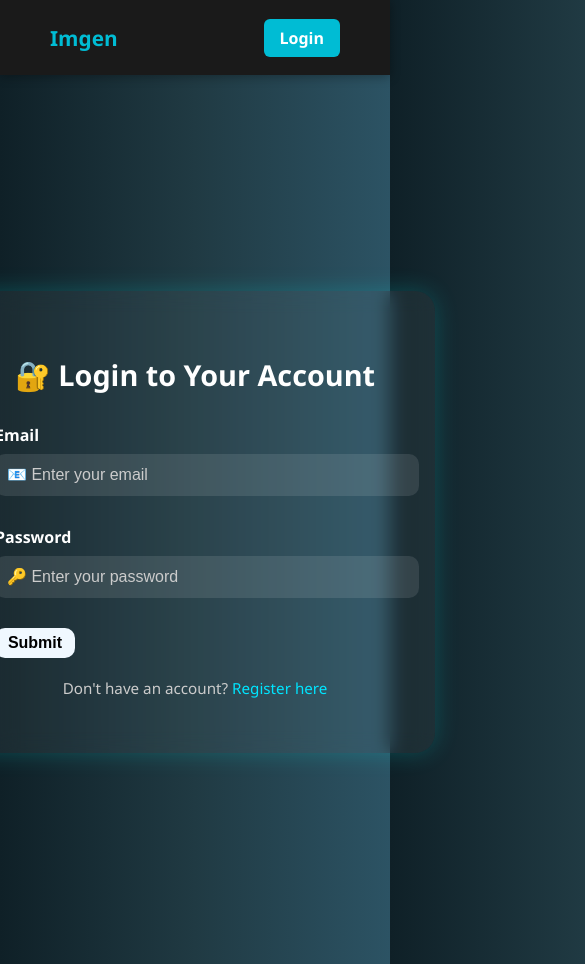
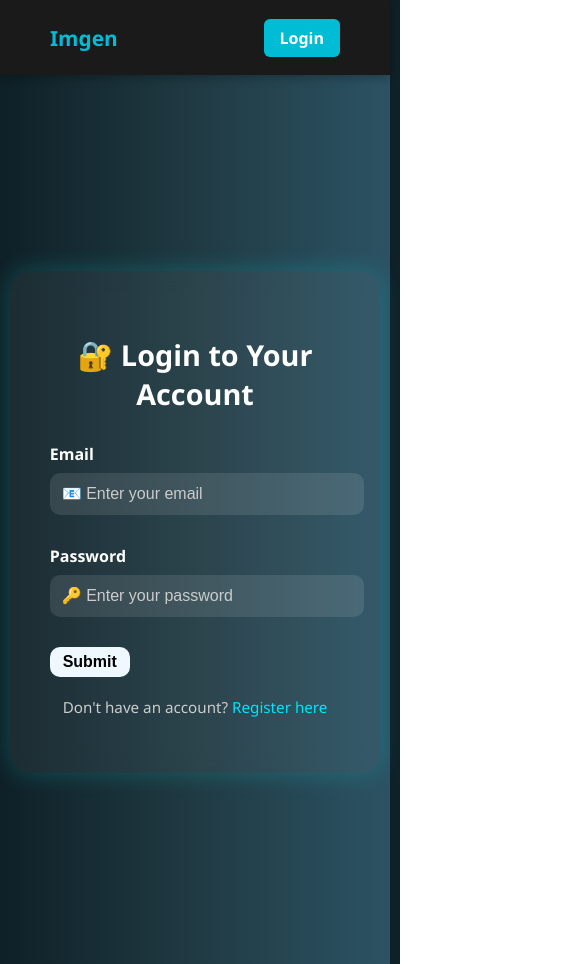
Before and after one commit to Suman-1030/Ai_Image_Generator_Frontend, a React (Vite) app: page / in a window 390 px wide. Both pictures are taken after a click on the element "Login". Shown: the top 964 px of the page, 585 px wide, since content can reach past the window. Built offline with nearby package versions, Linux system fonts and the light colour scheme.

Commit message:
fixed responsiveness of navbar

```diff
--- a/src/App.css
+++ b/src/App.css
@@ -666,7 +666,9 @@ body {
     gap: 10px;
     justify-content: center;
   }
-
+ .login{
+  width: 95vw;
+ }
 
 
 
```
